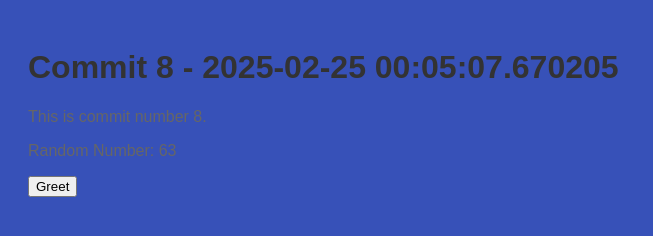
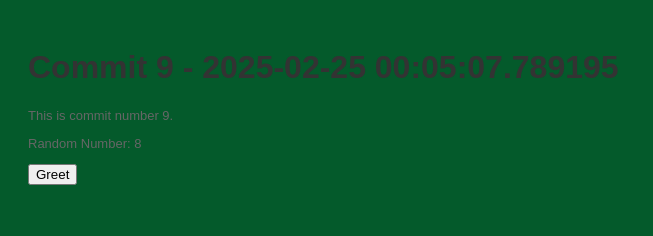
Before and after one commit to polishflits/autogen-repo-20250225000504, a plain HTML site: page index.html in a window 1280 px wide. Shown: the whole page, without its empty margins (0-653 px from the left). Drawn offline with Linux system fonts and the light colour scheme.

Commit message:
📝 Auto commit 9 with HTML, CSS, and JS

```diff
--- a/index.html
+++ b/index.html
@@ -2,13 +2,13 @@
     <!DOCTYPE html>
     <html>
     <head>
-        <title>Commit 8 - 2025-02-25 00:05:07.670205</title>
+        <title>Commit 9 - 2025-02-25 00:05:07.789195</title>
         <link rel="stylesheet" href="style.css">
     </head>
     <body>
-        <h1>Commit 8 - 2025-02-25 00:05:07.670205</h1>
-        <p>This is commit number 8.</p>
-        <p>Random Number: 63</p>
+        <h1>Commit 9 - 2025-02-25 00:05:07.789195</h1>
+        <p>This is commit number 9.</p>
+        <p>Random Number: 8</p>
         <button onclick="greet()">Greet</button>
         <script src="script.js"></script>
     </body>
--- a/script.js
+++ b/script.js
@@ -2,4 +2,4 @@
     function greet() {
         alert('Hello from commit ' + commitNumber + '!');
     }
-    var commitNumber = 8;
+    var commitNumber = 9;
--- a/style.css
+++ b/style.css
@@ -1,7 +1,7 @@
 
     body {
         font-family: Arial, sans-serif;
-        background-color: #3751b8;
+        background-color: #045a2b;
         padding: 20px;
     }
     h1 {
@@ -9,5 +9,5 @@
     }
     p {
         color: #666;
-        font-size: 16px;
+        font-size: 13px;
     }
```
